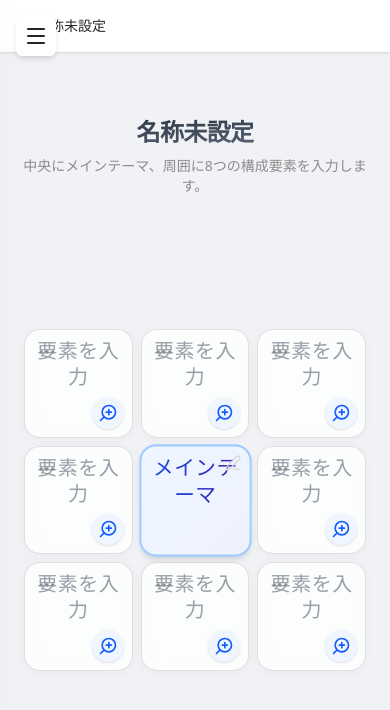
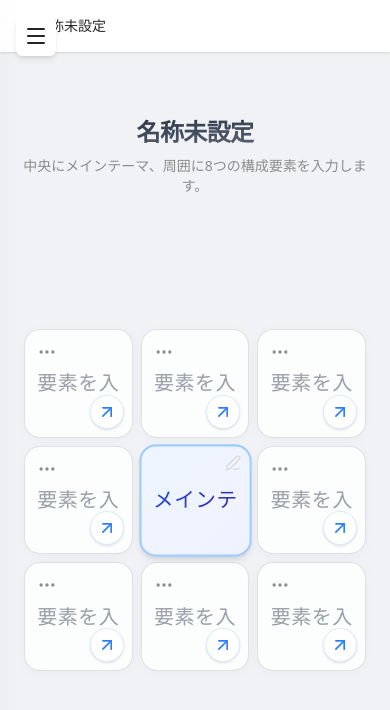
Before and after one commit to lapanua25/mandala-chart, a React (Vite) app: page / in a window 390 px wide. Shown: the top 710 px of the page. Built offline with nearby package versions, Linux system fonts and the light colour scheme.

Commit message:
style: center text placeholder & update drill-down icon

```diff
--- a/src/components/Cell.tsx
+++ b/src/components/Cell.tsx
@@ -1,6 +1,6 @@
 import React, { useRef, useEffect, useState } from 'react';
 import { CellData } from '../types';
-import { ZoomIn, Edit3, MoreHorizontal, Link as LinkIcon, Unlink, ArrowUpRight } from 'lucide-react';
+import { Edit3, MoreHorizontal, Link as LinkIcon, Unlink, ArrowUpRight } from 'lucide-react';
 import { useOnClickOutside } from 'usehooks-ts';
 
 interface CellProps {
@@ -61,10 +61,15 @@ export const Cell: React.FC<CellProps> = ({
       <textarea
         ref={textareaRef}
         value={data.text}
-        onChange={(e) => onChange(e.target.value)}
+        onChange={(e) => {
+          onChange(e.target.value);
+          e.target.style.height = 'auto';
+          e.target.style.height = e.target.scrollHeight + 'px';
+        }}
+        rows={1}
         placeholder={isCenter ? "メインテーマ" : "要素を入力"}
         className={`
-          w-full h-full resize-none bg-transparent outline-none
+          w-full resize-none bg-transparent outline-none
           text-center flex items-center justify-center font-medium tracking-wide
           overflow-hidden focus:ring-0
           ${isCenter ? 'font-bold text-gray-900 bg-clip-text text-transparent bg-gradient-to-r from-blue-700 to-indigo-800' : 'text-gray-700'}
@@ -72,8 +77,7 @@ export const Cell: React.FC<CellProps> = ({
         style={{
           fontSize: `${fontSize}px`,
           lineHeight: 1.3,
-          display: 'flex',
-          alignItems: 'center',
+          maxHeight: '100%',
           WebkitTextFillColor: isCenter && data.text ? 'transparent' : 'initial'
         }}
       />
@@ -89,11 +93,15 @@ export const Cell: React.FC<CellProps> = ({
             active:scale-95
             ${isLinked
               ? 'bg-indigo-100 text-indigo-700 hover:bg-indigo-600 hover:text-white ring-1 ring-indigo-200'
-              : 'bg-blue-50 text-blue-600 hover:bg-blue-600 hover:text-white'}
+              : 'bg-white text-blue-500 hover:bg-blue-500 hover:text-white border border-blue-100'}
           `}
           title={isLinked ? "リンク先のチャートを開く" : "この要素を深堀りする"}
         >
-          <ZoomIn className={`w-5 h-5 md:w-4 md:h-4 ${isLinked ? '' : 'rotate-90'}`} />
+          {isLinked ? (
+            <LinkIcon className="w-5 h-5 md:w-4 md:h-4" />
+          ) : (
+            <ArrowUpRight className="w-5 h-5 md:w-4 md:h-4" />
+          )}
         </button>
       )}
 
```
